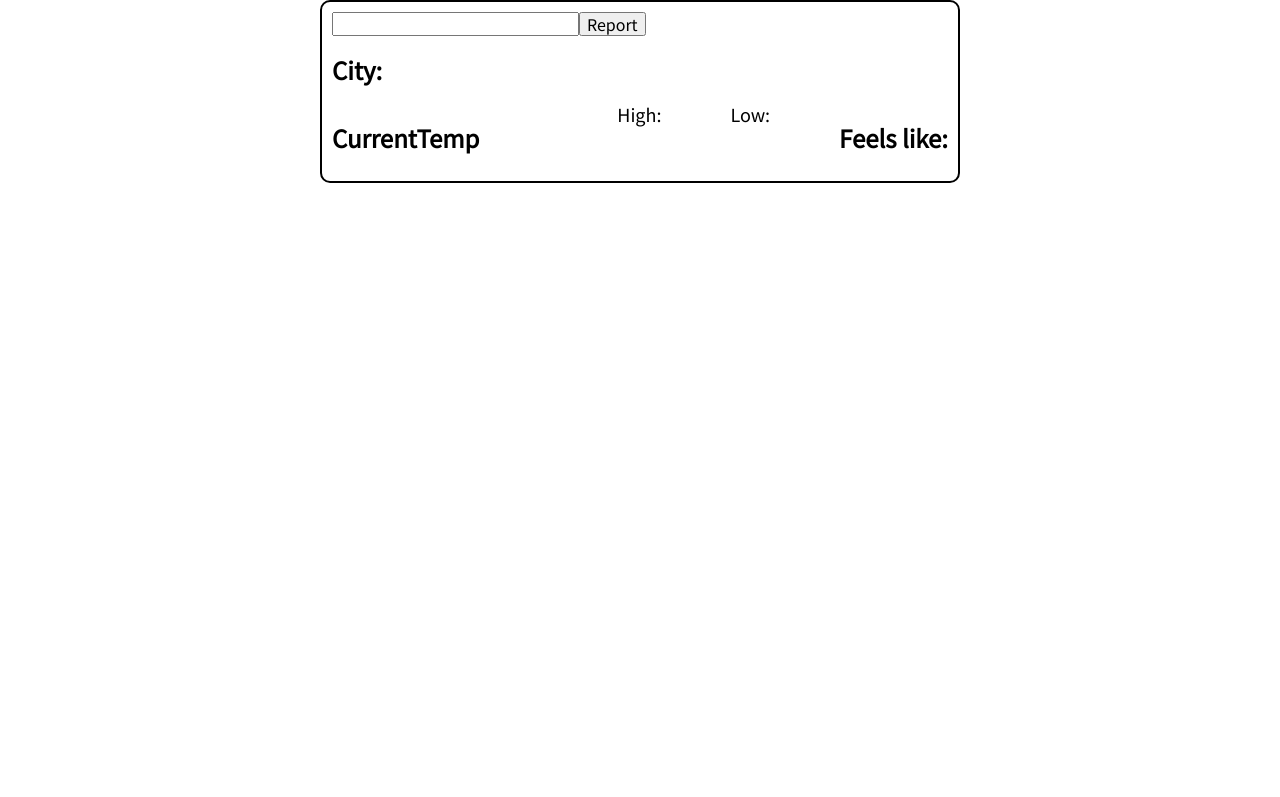
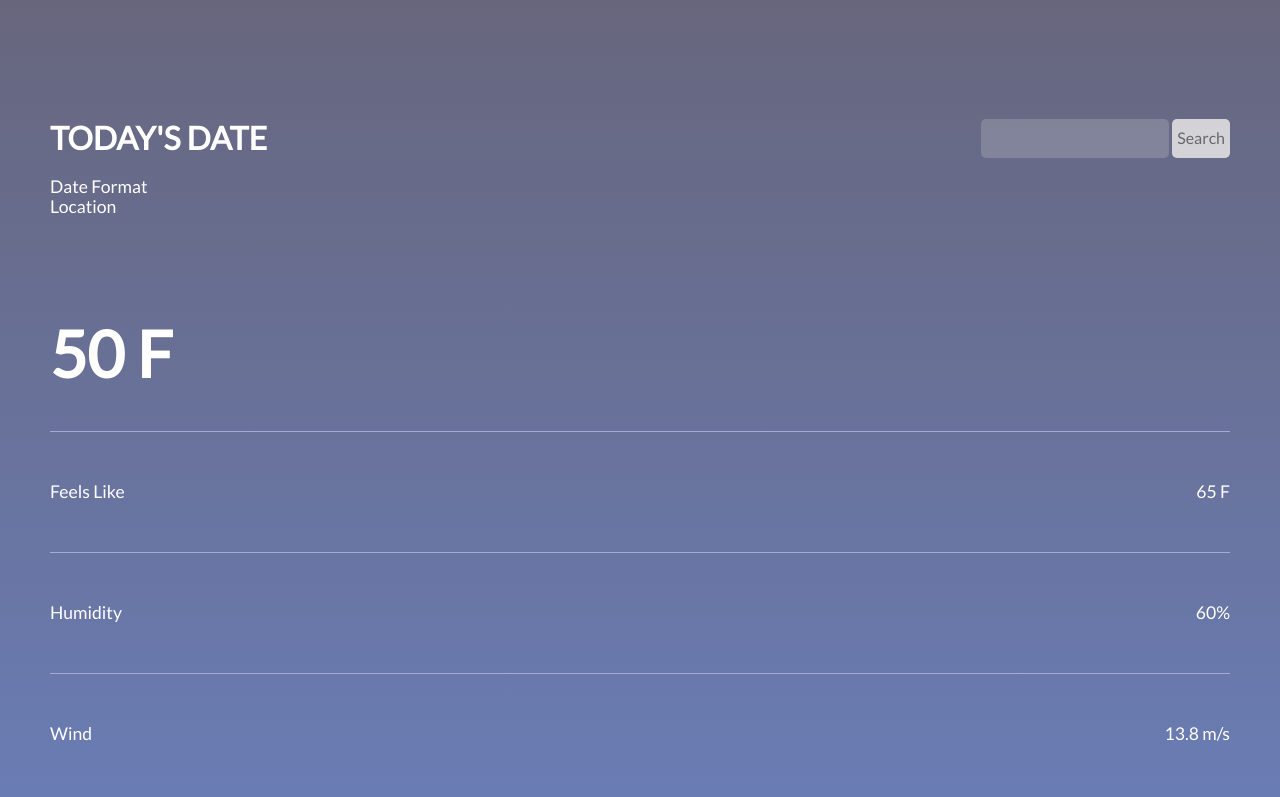
Before and after one commit to denniscampos/weatherapp, a plain HTML site: page index.html in a window 1280 px wide. Drawn offline with Linux system fonts and the light colour scheme.

Commit message:
redesigned html and added two dom elements wtih JS

```diff
--- a/css/style.css
+++ b/css/style.css
@@ -5,21 +5,83 @@
 /* Box Model Hack */
 *{
   box-sizing: border-box;
-  font-family: 'Noto Sans JP', sans-serif;
+  font-family: 'Lato', sans-serif;
   /* outline: 1px solid; */
+  color: white;
+  margin: 0;
+  padding: 0;
 }
+
+
 
 /******************************************
 /* LAYOUT
 /*******************************************/
+nav {
+  padding: 0 0 100px;
+}
+
+h1 {
+  margin: 10px 0;
+  padding: 10px 0;
+}
+
+h2 {
+  padding-bottom: 40px;
+  font-size: 4rem;
+}
+
+span {
+  font-size: 1.1rem;
+}
+
+input {
+  padding: 10px 5px;
+  border: none;
+  border-radius: 5px;
+  color: black;
+  background-color: rgba(236, 234, 234, 0.2);
+}
+
+input:focus,
+button:focus {
+  outline: none;
+}
+
+button {
+  padding: 10px 5px;
+  border-radius: 5px;
+  border: none;
+  background-color: rgba(236, 234, 234, 0.822);
+  color: rgb(104, 103, 103);
+}
+
+
 
 .main_container {
+  background-image: linear-gradient(#67667D, #6A7FBB);
+  padding: 100px 50px;
+}
+
+.row {
+  display: flex;
+  justify-content: space-between;
+  align-items: center;
+}
+
+.main_border {
+  border-top: 1px solid #a8a8d6;
+  padding: 50px 0;
+}
+
+
+/* .main_container {
   margin: auto;
   width: 50%;
   padding: 10px;
   border: 2px solid black;
   border-radius: 10px;
-  /* text-align: center; */
+  text-align: center;
 }
 
 .temp_info {
@@ -30,18 +92,18 @@
 .daily_temps {
   display: flex;
   flex-direction: column;
-  /* align-content: space-between; */
+  align-content: space-between;
 }
 
 .high_text,
 .low_text {
   display: flex;
-}
+} */
 
 /******************************************
 /* ADDITIONAL STYLES
 /*******************************************/
 
-span {
+/* span {
   font-size: large;
-}
+} */
--- a/index.html
+++ b/index.html
@@ -9,13 +9,52 @@
 
 		<!-- external CSS link -->
 		<link rel="preconnect" href="https://fonts.gstatic.com">
-		<link href="https://fonts.googleapis.com/css2?family=Noto+Sans+JP&display=swap" rel="stylesheet">
+		<link href="https://fonts.googleapis.com/css2?family=Lato&display=swap" rel="stylesheet">
 		<link rel="stylesheet" href="css/normalize.css">
 		<link rel="stylesheet" href="css/style.css">
 </head>
 <body>
+<div class="main_container">
+<nav>
+	<div class="row">
+	<h1 class="todays_date">TODAY'S DATE</h1>
+	<div>
+	<input type="Enter Location">
+	<button type="submit">Search</button>
+</div>
+</div>
+<!-- Is this good practice? div for the spans to stack below  -->
+<div>
+	<span class="date_format">Date Format</span>
+</div>
+<div>
+	<span class="get_location">Location</span>
+</div>
 
-<div class="main_container">
+</nav>
+
+<main>
+	<h2 class="current_temp">50 F</h2>
+	<div class="row main_border">
+		<span>Feels Like</span>
+		<span class="print">65 F</span>
+	</div>
+	<div class="row main_border">
+		<span >Humidity</span>
+		<span class="print_humidity">60%</span>
+	</div>
+	<div class="row main_border">
+		<span >Wind</span>
+		<span class="print_wind">13.8 m/s</span>
+	</div>
+
+</main>
+</div>
+
+
+
+
+<!-- <div class="">
 	<input type="text"><button>Report</button>
 	<h2>City: </h2>
 	<span id="city_print"></span>
@@ -29,7 +68,7 @@
 <div class="daily_temps">
 
 </div>
-</div>
+</div> -->
 	<script type="text/javascript" src="js/main.js"></script>
 </body>
 </html>
--- a/js/main.js
+++ b/js/main.js
@@ -11,33 +11,36 @@ fetch(url)
     .then(res => res.json())
     .then(data => {
         console.log(data)
-        // // document.querySelector('h2').innerText = data.main.temp
+        // // // document.querySelector('h2').innerText = data.main.temp
 
-        //City, State, Country or Zip code
-        document.querySelector('#city_print').innerText = data.city_name;
+        // //City, State, Country or Zip code
+        // document.querySelector('#city_print').innerText = data.city_name;
 
         // Current temperature
         document.querySelector('.current_temp').innerText = Math.round(data.data[0].temp) + " F"
 
-        // Current Temperature Picture
-        const weatherPic = data.data[0].weather.icon
-        document.querySelector('.temp_pic').src = "https://www.weatherbit.io/static/img/icons/"+weatherPic +".png"
+        // Feels like -- create an average from max and minx
+        document.querySelector('.print').innerText = Math.round(data.data[0].app_max_temp) + " F"
 
-        // // Temperatures High and Low
-        document.querySelector('.high_temp').innerText = Math.round(data.data[0].high_temp) + " F"
-        document.querySelector('.low_temp').innerText = Math.round(data.data[0].low_temp) + " F"
+        // // Current Temperature Picture
+        // const weatherPic = data.data[0].weather.icon
+        // document.querySelector('.temp_pic').src = "https://www.weatherbit.io/static/img/icons/"+weatherPic +".png"
+
+        // // // Temperatures High and Low
+        // document.querySelector('.high_temp').innerText = Math.round(data.data[0].high_temp) + " F"
+        // document.querySelector('.low_temp').innerText = Math.round(data.data[0].low_temp) + " F"
 
 
-        const days = ["Sunday", "Monday", "Tuesday", "Wednesday", "Thursday", "Friday", "Saturday"]
+        // const days = ["Sunday", "Monday", "Tuesday", "Wednesday", "Thursday", "Friday", "Saturday"]
 
-        const weeks = document.querySelector('.daily_temps');
-        for (let i = 0; i < 6; i++) {
-            const testDay = data.data[i].datetime
-            const daysNum = new Date(testDay).getDay()
-            let myDiv = document.createElement('div')
-            myDiv.innerHTML = days[daysNum]
-            weeks.append(myDiv)
-        }
+        // const weeks = document.querySelector('.daily_temps');
+        // for (let i = 0; i < 6; i++) {
+        //     const testDay = data.data[i].datetime
+        //     const daysNum = new Date(testDay).getDay()
+        //     let myDiv = document.createElement('div')
+        //     myDiv.innerHTML = days[daysNum]
+        //     weeks.append(myDiv)
+        // }
 
     })
     .catch(err => {
```
